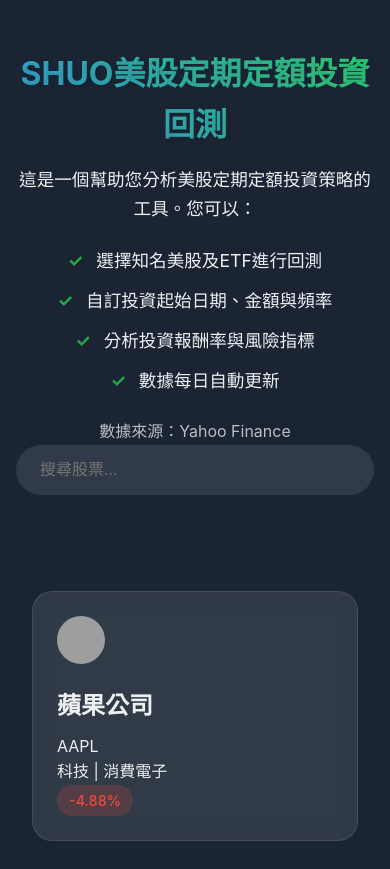
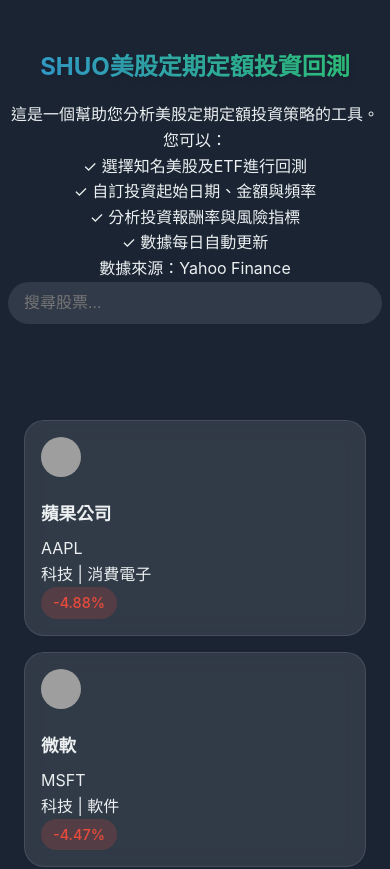
Before and after one commit to YanShuo0116/DCAstock, a plain HTML site: page index.html in a window 390 px wide. Shown: the top 869 px of the page. Drawn offline with nearby package versions, Linux system fonts and the light colour scheme; grey boxes are pictures that could not be loaded.

Commit message:
Update style.css

```diff
--- a/style.css
+++ b/style.css
@@ -329,61 +329,108 @@ h1 {
 }
 
 /* 響應式設計 */
+/* 手機版優化：螢幕寬度 ≤ 768px */
 @media (max-width: 768px) {
-    .backtest-content {
-        grid-template-columns: 1fr;
+    .container {
+        padding: 1rem 0.5rem;
+    }
+
+    h1 {
+        font-size: 1.75rem;
     }
 
     .stock-grid {
         grid-template-columns: 1fr;
+        gap: 1rem;
     }
 
-    .container {
+    .stock-card {
         padding: 1rem;
     }
 
-    h1 {
-        font-size: 2rem;
+    .stock-card img {
+        width: 40px;
+        height: 40px;
+    }
+
+    .stock-card h3 {
+        font-size: 1.25rem;
+    }
+
+    .stock-details p {
+        font-size: 0.8rem;
+    }
+
+    .search-box input {
+        padding: 0.75rem 1rem;
+        max-width: 100%;
+    }
+
+    .backtest-header {
+        flex-direction: column;
+        align-items: center;
+        gap: 1rem;
+    }
+
+    .backtest-content {
+        grid-template-columns: 1fr;
+        gap: 1rem;
+    }
+
+    .backtest-params {
+        padding: 1rem;
+    }
+
+    .param-group input,
+    .param-group select {
+        padding: 0.5rem;
+    }
+
+    .calculate-button {
+        font-size: 0.9rem;
+        padding: 0.75rem;
+    }
+
+    .investment-days {
+        grid-template-columns: repeat(2, 1fr);
     }
 
     .performance-metrics {
         grid-template-columns: 1fr;
     }
+
+    .metric-card.large {
+        margin-bottom: 1rem;
     }
 
-.list-unstyled {
-    list-style: none;
-    padding-left: 0;
-    margin-left: 0;
+    .chart-container {
+        height: 300px;
+    }
 }
 
-.list-unstyled li {
-    margin-bottom: 0.5rem;
-    padding-left: 0;
+/* 更小的螢幕優化：螢幕寬度 ≤ 480px */
+@media (max-width: 480px) {
+    h1 {
+        font-size: 1.5rem;
     }
 
-.features-list {
-    margin: 1.5rem 0;
+    .stock-card h3 {
+        font-size: 1.1rem;
     }
 
-.features-list li {
-    margin-bottom: 0.75rem;
-    font-size: 1.1rem;
-    color: var(--text-color);
+    .stock-details p {
+        font-size: 0.75rem;
     }
 
-.check-mark {
-    color: #28a745;
-    margin-right: 0.5rem;
-    font-weight: bold;
+    .param-group label {
+        font-size: 0.9rem;
     }
 
-.description {
-    color: var(--text-color);
-    font-size: 1.1rem;
-    margin-bottom: 1.5rem;
+    .calculate-button {
+        font-size: 0.8rem;
     }
 
-.small.text-muted {
-    color: rgba(255, 255, 255, 0.7) !important;
+    .investment-days {
+        grid-template-columns: 1fr;
     }
+}
```
Lines whose indentation alone changed are shown as unchanged.
